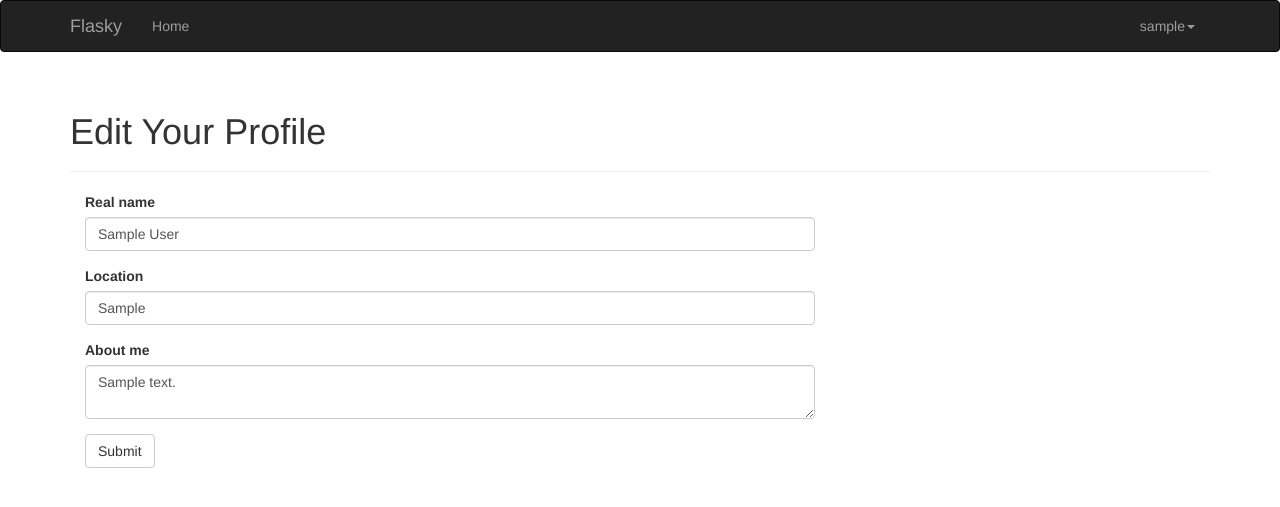
After one commit to AlexFransis/FlaskyProject, a Flask app: page /edit-profile in a window 1280 px wide. The commit adds this page. Shown: the top 507 px of the page. Run offline with Flask 2, Linux system fonts and the light colour scheme; a user stored in the database is signed in; tables that the repository leaves empty hold one stand-in row (values such as "Sample post"); some libraries are stand-ins or nearby versions.

```diff
--- a/app/main/forms.py
+++ b/app/main/forms.py
@@ -1,7 +1,13 @@
 from flask.ext.wtf import Form
-from wtforms import StringField, SubmitField
+from wtforms import StringField, SubmitField, TextAreaField
 from wtforms.validators import Required, Email, Length
 
-class NameForm(Form):
-    name = StringField('What is your name?', validators=[Required()])
+class EditProfileForm(Form):
+    name = StringField('Real name', validators=[Length(0, 64)])
+    location = StringField('Location', validators=[Length(0, 64)])
+    about_me = TextAreaField('About me')
     submit = SubmitField('Submit')
+
+class PostForm(Form):
+    body = TextAreaField("What's on your mind?", validators=[Required()])
+    submit = SubmitField('Submit')
--- a/app/main/views.py
+++ b/app/main/views.py
@@ -1,17 +1,41 @@
 from datetime import datetime
-from flask import render_template, session, redirect, url_for
+from flask.ext.login import login_required, current_user
+from flask import render_template, session, redirect, url_for, flash
 from . import main
-from .forms import NameForm
+from .forms import EditProfileForm, PostForm
 from .. import db
-from ..models import User
+from ..models import User, Post, Permission
 
 @main.route('/', methods=['GET', 'POST'])
 def index():
-    return render_template('index.html')
+    form = PostForm()
+    if current_user.can(Permission.WRITE_ARTICLES) and form.validate_on_submit():
+        post = Post(body=form.body.data, author=current_user._get_current_object())
+        db.session.add(post)
+        return redirect(url_for('.index'))
+    posts = Post.query.order_by(Post.timestamp.desc()).all()
+    return render_template('index.html', form=form, posts=posts)
 
 @main.route('/user/<username>')
 def user(username):
     user = User.query.filter_by(username=username).first()
     if user is None:
         abort(404)
-    return render_template('user.html', user=user)
+    posts = user.posts.order_by(Post.timestamp.desc()).all()
+    return render_template('user.html', user=user, posts=posts)
+
+@main.route('/edit-profile', methods=['GET', 'POST'])
+@login_required
+def edit_profile():
+    form = EditProfileForm()
+    if form.validate_on_submit():
+        current_user.name = form.name.data
+        current_user.location = form.location.data
+        current_user.about_me = form.about_me.data
+        db.session.add(user)
+        flash('Your profile has been updated.')
+        return redirect(url_for('.user', username=current_user.username))
+    form.name.data = current_user.name
+    form.location.data = current_user.location
+    form.about_me.data = current_user.about_me
+    return render_template('edit_profile.html', form=form)
--- a/app/models.py
+++ b/app/models.py
@@ -6,6 +6,13 @@ from . import login_manager
 from itsdangerous import TimedJSONWebSignatureSerializer as Serializer
 from flask import current_app
 from . import db
+
+class Post(db.Model):
+    __tablename__ = 'posts'
+    id = db.Column(db.Integer, primary_key=True)
+    body = db.Column(db.Text)
+    timestamp = db.Column(db.DateTime, index=True, default=datetime.utcnow())
+    author_id = db.Column(db.Integer, db.ForeignKey('users.id'))
 
 class Permission:
     ''' The following are the permissions available to each type of users:
@@ -66,8 +73,9 @@ class User(UserMixin, db.Model):
     name = db.Column(db.String(64)) # real name of user
     location = db.Column(db.String(64))
     about_me = db.Column(db.Text())
-    member_since = db.Column(db.DateTime(), default=datetime.utcnow)
-    last_seen = db.Column(db.DateTime(), default=datetime.utcnow)
+    member_since = db.Column(db.DateTime(), default=datetime.utcnow())
+    last_seen = db.Column(db.DateTime(), default=datetime.utcnow())
+    posts = db.relationship('Post', backref='author', lazy='dynamic')
 
     def __init__(self, **kwargs):
         ''' The constructor of the base class will set the role for the user. If the email
--- a/app/templates/base.html
+++ b/app/templates/base.html
@@ -15,13 +15,17 @@
 			<div class="navbar-collapse collapse">
 				<ul class="nav navbar-nav">
 					<li><a href="/">Home</a><li>
-					{% if current_user.is_authenticated %}
-						<li><a href="{{ url_for('main.user', username=current_user.username) }}">Profile</a><li>
-					{% endif %}
 				</ul>
 				<ul class="nav navbar-nav navbar-right">
 					{% if current_user.is_authenticated %}
-					<li><a href="{{ url_for('auth.logout') }}">Log Out</a></li>
+					<li class="dropdown">
+						<a href="#" class="dropdown-toggle" data-toggle="dropdown">{{ current_user.username }}<b class="caret"></b></a>
+						<ul class="dropdown-menu">
+							<li><a href="{{ url_for('main.user', username=current_user.username) }}">Profile</a><li>
+							<li role="separator" class="divider"></li>
+							<li><a href="{{ url_for('auth.logout') }}">Log Out</a></li>
+						</ul>
+					</li>
 					{% else %}
 					<li><a href="{{ url_for('auth.login') }}">Log In</a></li>
 					<li><a href="{{ url_for('auth.register') }}">Register</a></li>
--- /dev/null
+++ b/app/templates/edit_profile.html
@@ -0,0 +1,12 @@
+{% extends "base.html" %}
+
+{% block title %}Flasky - Edit Profile {% endblock %}
+
+{% block page_content %}
+	<div class="page-header">
+		<h1>Edit Your Profile</h1>
+	</div>
+	<div class="col-md-8">
+		{{ wtf.quick_form(form) }}
+	</div>
+{% endblock %}
--- a/app/templates/index.html
+++ b/app/templates/index.html
@@ -13,4 +13,10 @@
 	{% endif %}!
 		</h1>
 </div>
+<div class="page-header">
+	{% if current_user.can(Permission.WRITE_ARTICLES) %}
+	{{ wtf.quick_form(form) }}
+	{% endif %}
+</div>
+{% include('_posts.html') %}
 {% endblock %}
```
Also changed, not shown: app/templates/_posts.html (added, +13 -0 lines), app/templates/user.html (+7 -1 lines), migrations/versions/2eaf197b509_.py (added, +35 -0 lines), data-dev.sqlite.
